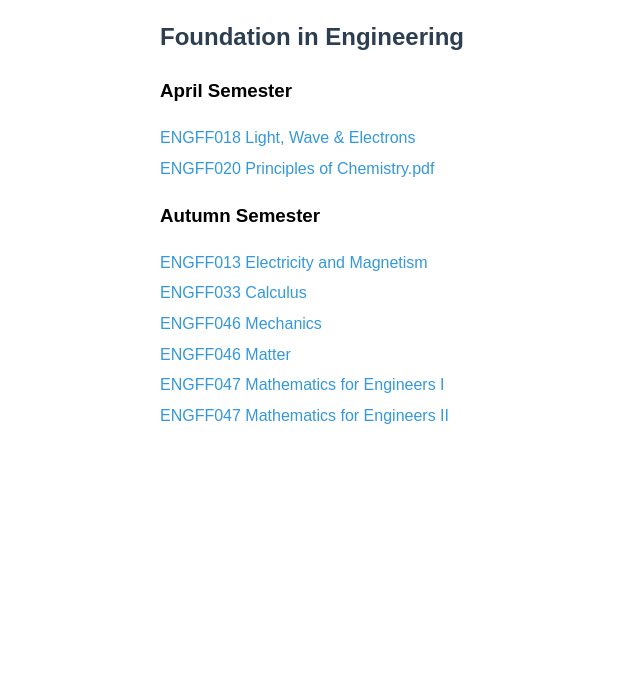
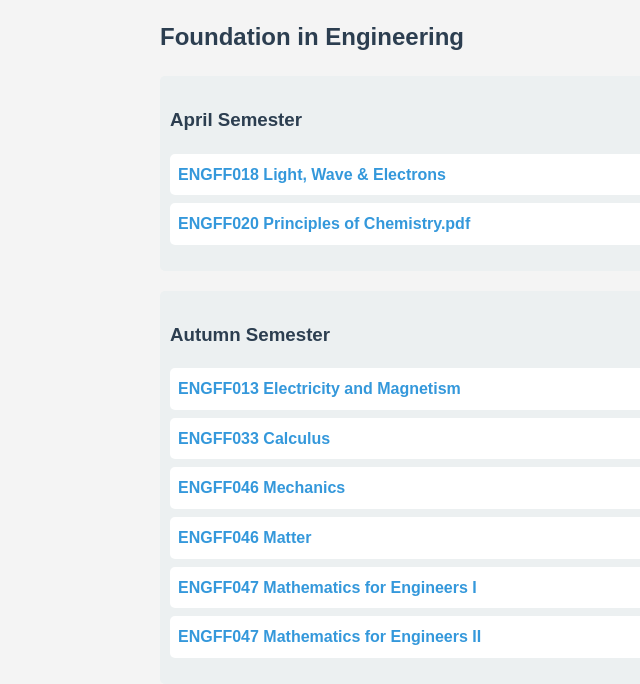
Before and after one commit to mariahazmir/Class-Notes, a plain HTML site: page index.html in a window 1280 px wide. Shown: the part 96-780 px from the top of the page, without its empty margins (80-720 px from the left). Drawn offline with Linux system fonts and the light colour scheme.

Commit message:
Update index.html

```diff
--- a/index.html
+++ b/index.html
@@ -5,13 +5,52 @@
     <meta name="viewport" content="width=device-width, initial-scale=1.0">
     <title>Mari's School Archive</title>
     <style>
-        body { font-family: Arial, sans-serif; line-height: 1.6; padding: 20px; max-width: 800px; margin: auto; }
-        h1, h2 { color: #2c3e50; }
-        .semester { margin-bottom: 20px; }
-        ul { list-style-type: none; padding: 0; }
-        li { margin: 5px 0; }
-        a { text-decoration: none; color: #3498db; }
-        a:hover { text-decoration: underline; }
+        body {
+            font-family: Arial, sans-serif;
+            line-height: 1.6;
+            padding: 20px;
+            max-width: 800px;
+            margin: auto;
+            background-color: #f4f4f4;
+            color: #333;
+        }
+        h1, h2, h3 {
+            color: #2c3e50;
+        }
+        .container {
+            background: white;
+            padding: 20px;
+            border-radius: 8px;
+            box-shadow: 0 0 10px rgba(0, 0, 0, 0.1);
+        }
+        .semester {
+            margin-bottom: 20px;
+            padding: 10px;
+            background: #ecf0f1;
+            border-radius: 5px;
+        }
+        ul {
+            list-style-type: none;
+            padding: 0;
+        }
+        li {
+            margin: 8px 0;
+            padding: 8px;
+            background: white;
+            border-radius: 5px;
+            transition: 0.3s;
+        }
+        li:hover {
+            background: #dfe6e9;
+        }
+        a {
+            text-decoration: none;
+            color: #3498db;
+            font-weight: bold;
+        }
+        a:hover {
+            text-decoration: underline;
+        }
     </style>
 </head>
 <body>
```
